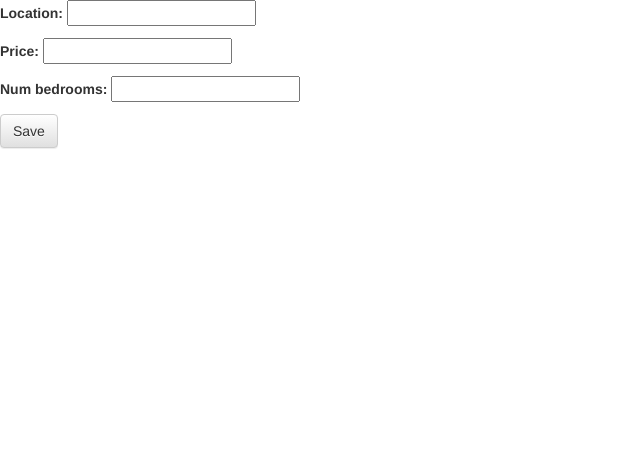
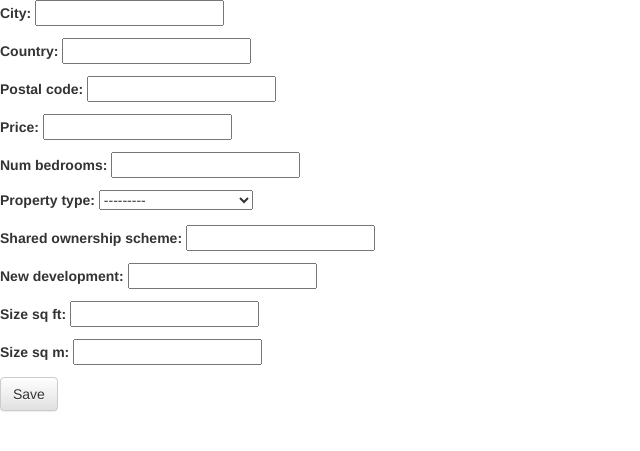
Before and after one commit to abunuwas/properties, a Django app: template propertiesproject/properties/templates/post_property.html in a window 1280 px wide. Shown: the top 451 px of the page, without its empty margins (0-640 px from the left). Run offline with Django 3.2, Linux system fonts and the light colour scheme; the template is opened without the code that fills it: values that come from a table or form of the project are taken from there, others are empty; some libraries are stand-ins or nearby versions.

Commit message:
Polish properties model and form

```diff
--- a/propertiesproject/properties/forms.py
+++ b/propertiesproject/properties/forms.py
@@ -7,14 +7,15 @@ class PostProperty(forms.ModelForm):
 
     class Meta:
         model = Property
-        fields = ('location', 'price', 'num_bedrooms', )
-    # location = ''
-    # price = ''
-    # num_bedrooms = ''
-    # property_type = ''
-    # added_date = ''
-    # added_by = ''
-    # shared_ownership_scheme = ''
-    # new_development = ''
-    # size_sq_ft = ''
-    # size_sq_m = ''
+        fields = (
+            'city',
+            'country',
+            'postal_code',
+            'price',
+            'num_bedrooms',
+            'property_type',
+            'shared_ownership_scheme',
+            'new_development',
+            'size_sq_ft',
+            'size_sq_m',
+        )
--- a/propertiesproject/properties/models.py
+++ b/propertiesproject/properties/models.py
@@ -1,12 +1,4 @@
 from django.db import models
-
-
-class Location(models.Model):
-    pass
-
-
-class PropertyType(models.Model):
-    pass
 
 
 class SharedOwnershipScheme(models.Model):
@@ -14,13 +6,39 @@ class SharedOwnershipScheme(models.Model):
 
 
 class Property(models.Model):
-    location = models.CharField(max_length=50)
-    price = models.CharField(max_length=50)
-    num_bedrooms = models.CharField(max_length=50)
-    property_type = models.CharField(max_length=50)
-    added_date = models.CharField(max_length=50)
+    # Property type choices
+    FLAT_APARTMENT = 'FLAT_APARTMENT'
+    HOUSE = 'HOUSE'
+    BUNGALOW = 'BUNGALOW'
+    FARM_LAND = 'FARM_LAND'
+    COMMERCIAL_PROPERTY = 'COMMERCIAL_PROPERTY'
+    OTHER = 'OTHER'
+    PROPERTY_TYPES = (
+        (FLAT_APARTMENT, 'Flat / Apartment'),
+        (HOUSE, 'House'),
+        (BUNGALOW, 'Bungalow'),
+        (FARM_LAND, 'Farm / Land'),
+        (COMMERCIAL_PROPERTY, 'Commercial Property'),
+        (OTHER, 'Other')
+    )
+
+    # Address
+    id = models.AutoField(primary_key=True)
+    address = models.CharField(max_length=200)
+    city = models.CharField(max_length=50)
+    country = models.CharField(max_length=50)
+    postal_code = models.CharField(max_length=20)
+
+    # Property characteristics
+    price = models.FloatField()
+    num_bedrooms = models.IntegerField()
+    property_type = models.CharField(
+        max_length=50,
+        choices=PROPERTY_TYPES,
+    )
+    added_date = models.DateTimeField(auto_now_add=True)
     added_by = models.CharField(max_length=50)
     shared_ownership_scheme = models.CharField(max_length=50)
     new_development = models.CharField(max_length=50)
-    size_sq_ft = models.CharField(max_length=50)
-    size_sq_m = models.CharField(max_length=50)
+    size_sq_ft = models.FloatField()
+    size_sq_m = models.FloatField()
--- a/propertiesproject/properties/templates/post_property.html
+++ b/propertiesproject/properties/templates/post_property.html
@@ -6,7 +6,7 @@
     <link href='//fonts.googleapis.com/css?family=Lobster&subset=latin,latin-ext' rel='stylesheet' type='text/css'>
 </head>
 <body>
-<form method="POST" class="post-form">{% csrf_token %}
+<form action="/properties/add/" method="post" class="post-form">{% csrf_token %}
     {{ form.as_p }}
     <button type="submit", class="save btn btn-default">Save</button>
 </form>
--- a/propertiesproject/properties/urls.py
+++ b/propertiesproject/properties/urls.py
@@ -5,5 +5,5 @@ from . import views
 
 urlpatterns = [
     path('', views.index, name='property_index'),
-    path('post/', views.property_create, name='property_create'),
+    path('add/', views.property_add, name='property_add'),
 ]
```
Also changed, not shown: propertiesproject/properties/views.py (+20 -0 lines), propertiesproject/properties/migrations/0001_initial.py.
